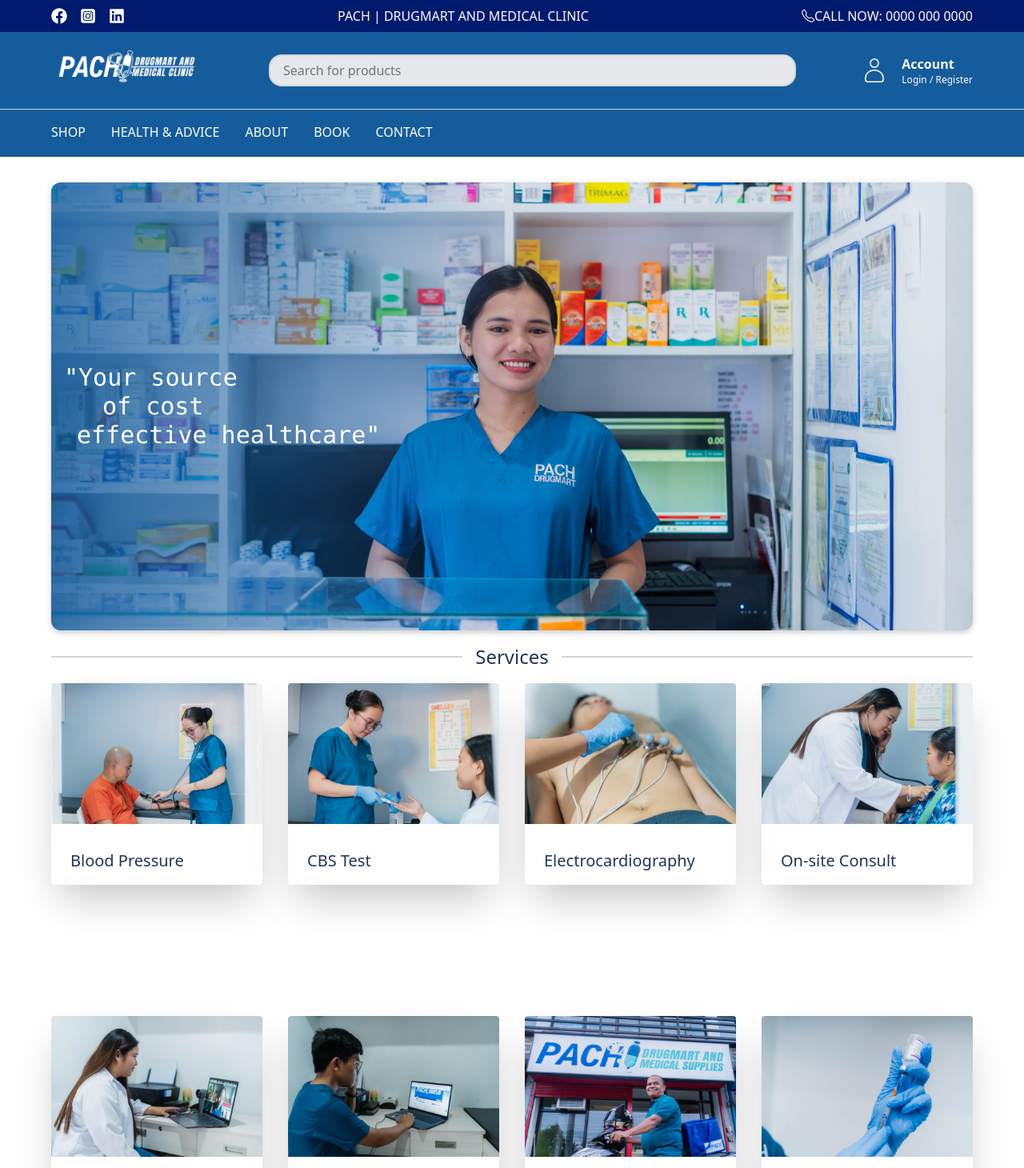
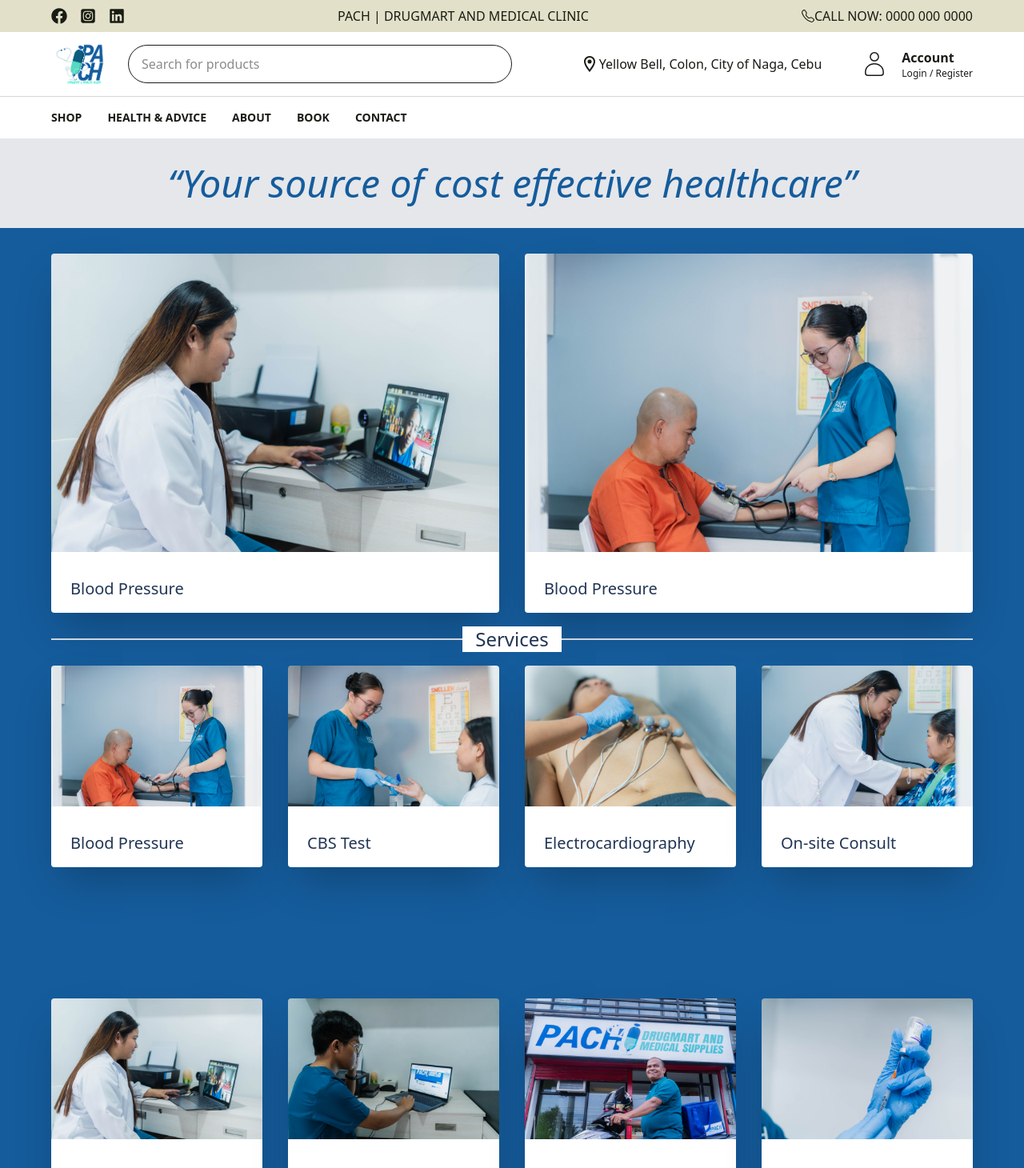
Before and after one commit to princeprog/pach-drugmart, a React (Vite) app: page /home in a window 1280 px wide. Shown: the top 1460 px of the page at 80% size. Built offline with nearby package versions, Linux system fonts and the light colour scheme.

Commit message:
home page

```diff
--- a/src/components/Navigation/NavBar.jsx
+++ b/src/components/Navigation/NavBar.jsx
@@ -4,6 +4,8 @@
 import { FaLinkedin } from "react-icons/fa";
 import { CiUser } from "react-icons/ci";
 import { BsTelephone } from "react-icons/bs";
+import { MdOutlineLocationOn } from "react-icons/md";
+
 
 
 
@@ -14,40 +16,46 @@
     const navigate = useNavigate();
 
     return (
-        <div className="nav-bar">
-            <div className="">
-                <div className="contact flex justify-between items-center py-2 px-16 bg-[#001A6E] text-white">
-                    <div className="social flex space-x-4">
-                        <FaFacebook className="text-xl text-white"/>
-                        <FaSquareInstagram className="text-xl text-white"/>
-                        <FaLinkedin className="text-xl text-white"/>
+        <div className="nav-bar text-[#181C14]">
+            <div className="text-[#181C14]">
+                <div className="contact flex justify-between items-center py-2 px-16 bg-[#E2E0C8] text-[#181C14]">
+                    <div className="social flex space-x-4 text-[#181C14]">
+                        <FaFacebook className="text-xl"/>
+                        <FaSquareInstagram className="text-xl"/>
+                        <FaLinkedin className="text-xl"/>
                     </div>
-                    <p className="font-medium text-white font-sans ">PACH | DRUGMART AND MEDICAL CLINIC</p>
-                    <div className="font-medium text-white flex items-center"><BsTelephone/>CALL NOW: 0000 000 0000</div>
+                    <p className="font-medium font-sans text-[#181C14]">PACH | DRUGMART AND MEDICAL CLINIC</p>
+                    <div className="font-medium flex items-center"><BsTelephone/>CALL NOW: 0000 000 0000</div>
                 </div>
-                <div className="nav flex justify-between items-center border-b-1 border-gray-300 px-16 bg-[#155C9C]">
-                    <img src="./images/Wordmark_BW.png" alt="" className="w-[12rem] cursor-pointer" onClick={()=> navigate("/home")}/>
-                    <input type="text" placeholder="Search for products" className="border-2 flex-grow mx-20 rounded h-[2.5rem] px-4 bg-gray-200 border-gray-300 border-opacity-10 rounded-2xl"/>
-                    <div className="text-white flex items-center space-x-4 cursor-pointer hover:text-[#5CB338] transition-colors duration-300 ease-in-out" onClick={
+                <div className="nav flex justify-between items-center border-b-1 border-gray-300 px-16 bg-[#FFFFFF]">
+                    <div className="flex items-center w-[50%] space-x-4">
+                        <img src="/images/Wordmark.2.png" alt="Pach" className="w-[5rem]"/>
+                        <input type="text" placeholder="Search for products" className="border-1 h-[3rem] w-full px-4 py-2 rounded-3xl"/>
+                    </div>
+                    <div className="flex items-center space-x-4 cursor-pointer text-[#181C14] hover:text-[#5CB338] transition-colors duration-300 ease-in-out" onClick={
                         () => navigate("/login")
                     }>
-                        <CiUser className="text-4xl text-white"/>
+                        <div className="flex items-center mr-12">
+                            <MdOutlineLocationOn className="text-2xl"/>
+                            <h1 className=" font-medium t"> Yellow Bell, Colon, City of Naga, Cebu</h1>
+                        </div>
+                        <CiUser className="text-4xl"/>
                         <div>
-                            <h2 className="font-bold text-white">Account</h2>
-                            <p className="text-xs text-white">Login / Register</p>
+                            <h2 className="font-bold">Account</h2>
+                            <p className="text-xs">Login / Register</p>
                         </div>
                     </div>
                 </div>
-                <div className="px-16 flex py-4 space-x-8 border-b-3 border-[#155C9C] font-medium text-[#213555] bg-[#155C9C]">
-                    <p className="cursor-pointer hover:text-[#32DBBE] transition-colors duration-300 ease-in-out text-white">SHOP</p>
-                    <p className="cursor-pointer hover:text-[#32DBBE] transition-colors duration-300 ease-in-out text-white">HEALTH & ADVICE</p>
-                    <p className="cursor-pointer hover:text-[#32DBBE] transition-colors duration-300 ease-in-out text-white"
+                <div className="px-16 flex py-4 space-x-8 font-semibold border-[#155C9C] text-[#181C14] bg-[#FFFFFF] text-sm">
+                    <p className="cursor-pointer hover:text-[#32DBBE] transition-colors duration-300 ease-in-out">SHOP</p>
+                    <p className="cursor-pointer hover:text-[#32DBBE] transition-colors duration-300 ease-in-out">HEALTH & ADVICE</p>
+                    <p className="cursor-pointer hover:text-[#32DBBE] transition-colors duration-300 ease-in-out"
                         onClick={()=>navigate("/about")}
                     >ABOUT</p>
-                    <p className="cursor-pointer hover:text-[#32DBBE] transition-colors duration-300 ease-in-out text-white"
+                    <p className="cursor-pointer hover:text-[#32DBBE] transition-colors duration-300 ease-in-out"
                         onClick={()=>navigate("/booking")}
                     >BOOK</p>
-                    <p className="cursor-pointer hover:text-[#32DBBE] transition-colors duration-300 ease-in-out text-white"
+                    <p className="cursor-pointer hover:text-[#32DBBE] transition-colors duration-300 ease-in-out"
                         onClick={()=>navigate("/contact")}
                     >CONTACT</p>
 
--- a/src/pages/Home/Home.jsx
+++ b/src/pages/Home/Home.jsx
@@ -7,74 +7,83 @@
     const navigate = useNavigate();
 
     return (
-        <div className="home px-16">
-            <div className="tagline flex items-center font-mono text-3xl bg-[url('/images/fortagline.jpg')] bg-cover bg-center h-[35rem] mt-8 shadow-[0px_4px_6px_rgba(0,0,0,0.1),0px_1px_10px_rgba(0,0,0,0.1)] relative rounded-xl">
-                <div className="z-0 absolute inset-0 bg-gradient-to-r from-[#155C9C] via-transparent to-transparent opacity-80 rounded-xl"></div>
-                <div>
-                    <h1 className="text-white z-10 relative ml-4">"Your source</h1>
-                    <h1 className="text-white z-10 relative ml-16">of cost </h1>
-                    <h1 className="text-white z-10 relative ml-8">effective healthcare"</h1>
+        <div className="home">
+            <div className="tagline w-full h-[7rem] bg-gray-200 flex items-center justify-center">
+                <h1 className="tagline italic text-5xl text-[#155C9C]">“Your source of cost effective healthcare”</h1>
+            </div>
+            <div className="bg-[#155C9C]  px-16 pt-8">
+                <div className="flex items-center justify-between">
+                    <div className="w-[35rem] rounded overflow-hidden shadow-2xl h-fit">
+                        <img className="w-full" src="./images/Online Consul.jpg" alt="Blood Pressure"/>
+                        <div className="px-6 py-4 bg-[#FFFFFF]">
+                            <div className="text-xl mt-4 font-medium text-[#213555]">Blood Pressure</div>
                         </div>
                     </div>
-
+                    <div className="w-[35rem] rounded overflow-hidden shadow-2xl h-fit">
+                        <img className="w-full" src="./images/Blood Pressure.jpg" alt="Blood Pressure"/>
+                        <div className="px-6 py-4 bg-[#FFFFFF]">
+                            <div className="text-xl mt-4 font-medium text-[#213555]">Blood Pressure</div>
+                        </div>
+                    </div>
+                </div>
                 <div className="flex items-center justify-center relative w-full mt-8">
                     <hr className="flex-grow border-1 border-gray-300"/>
                     <span className="absolute px-4 bg-white text-2xl text-[#213555] font-medium">Services</span>
                     <hr className="flex-grow border-1 border-gray-300" />
                 </div>
                 <div className="services mt-8 grid grid-cols-4 gap-8 justify-center h-screen">
-                <div className="max-w-sm rounded overflow-hidden shadow-2xl h-fit transform transition duration-300 hover:scale-105">
+                    <div className=" max-w-sm rounded overflow-hidden shadow-2xl h-fit transform transition duration-300 hover:scale-105">
                         <img className="w-full" src="./images/Blood Pressure.jpg" alt="Blood Pressure"/>
-                    <div className="px-6 py-4">
+                        <div className="px-6 py-4 bg-[#FFFFFF]">
                             <div className="text-xl mt-4 font-medium text-[#213555]">Blood Pressure</div>
                         </div>
                     </div>
 
                     <div className="max-w-sm rounded overflow-hidden shadow-2xl h-fit transform transition duration-300 hover:scale-105">
                         <img className="w-full" src="./images/CBS Test (Blood Sugar Test).jpg" alt="CBS Test"/>
-                    <div className="px-6 py-4">
+                        <div className="px-6 py-4 bg-[#FFFFFF]">
                             <div className="text-xl mt-4 font-medium text-[#213555]">CBS Test</div>
                         </div>
                     </div>
 
                     <div className="max-w-sm rounded overflow-hidden shadow-2xl h-fit transform transition duration-300 hover:scale-105">
                         <img className="w-full" src="./images/Electrocardiography.jpg" alt="Electrocardiography"/>
-                    <div className="px-6 py-4">
+                        <div className="px-6 py-4 bg-[#FFFFFF]">
                             <div className="text-xl mt-4 font-medium text-[#213555]">Electrocardiography</div>
                         </div>
                     </div>
 
                     <div className="max-w-sm rounded overflow-hidden shadow-2xl h-fit transform transition duration-300 hover:scale-105">
                         <img className="w-full" src="./images/On-site Consult.jpg" alt="On-site Consult"/>
-                    <div className="px-6 py-4">
+                        <div className="px-6 py-4 bg-[#FFFFFF]">
                             <div className="text-xl mt-4 font-medium text-[#213555]">On-site Consult</div>
                         </div>
                     </div>
 
                     <div className="max-w-sm rounded overflow-hidden shadow-2xl h-fit transform transition duration-300 hover:scale-105">
                         <img className="w-full" src="./images/Online Consul.jpg" alt="Online Consult"/>
-                    <div className="px-6 py-4">
+                        <div className="px-6 py-4 bg-[#FFFFFF]">
                             <div className="text-xl mt-4 font-medium text-[#213555]">Online Consult</div>
                         </div>
                     </div>
 
                     <div className="max-w-sm rounded overflow-hidden shadow-2xl h-fit transform transition duration-300 hover:scale-105">
                         <img className="w-full" src="./images/Online Pharmacy.jpg" alt="Online Pharmacy"/>
-                    <div className="px-6 py-4">
+                        <div className="px-6 py-4 bg-[#FFFFFF]">
                             <div className="text-xl mt-4 font-medium text-[#213555]">Online Pharmacy</div>
                         </div>
                     </div>
 
                     <div className="max-w-sm rounded overflow-hidden shadow-2xl h-fit transform transition duration-300 hover:scale-105">
                         <img className="w-full" src="./images/Shipping & Delivery.jpg" alt="Shipping & Delivery"/>
-                    <div className="px-6 py-4">
+                        <div className="px-6 py-4 bg-[#FFFFFF]">
                             <div className="text-xl mt-4 font-medium text-[#213555]">Shipping & Delivery</div>
                         </div>
                     </div>
 
                     <div className="max-w-sm rounded overflow-hidden shadow-2xl h-fit transform transition duration-300 hover:scale-105">
                         <img className="w-full" src="./images/Vaccination Program.jpg" alt="Vaccination Program"/>
-                    <div className="px-6 py-4">
+                        <div className="px-6 py-4 bg-[#FFFFFF]">
                             <div className="text-xl mt-4 font-medium text-[#213555]">Vaccination Program</div>
                         </div>
                     </div>
@@ -113,5 +122,6 @@
                     </div>
                 </div>
             </div>
+        </div>
     );
 }
```
Also changed, not shown: public/images/Primary Logo.png (added). Lines whose indentation alone changed are shown as unchanged.
